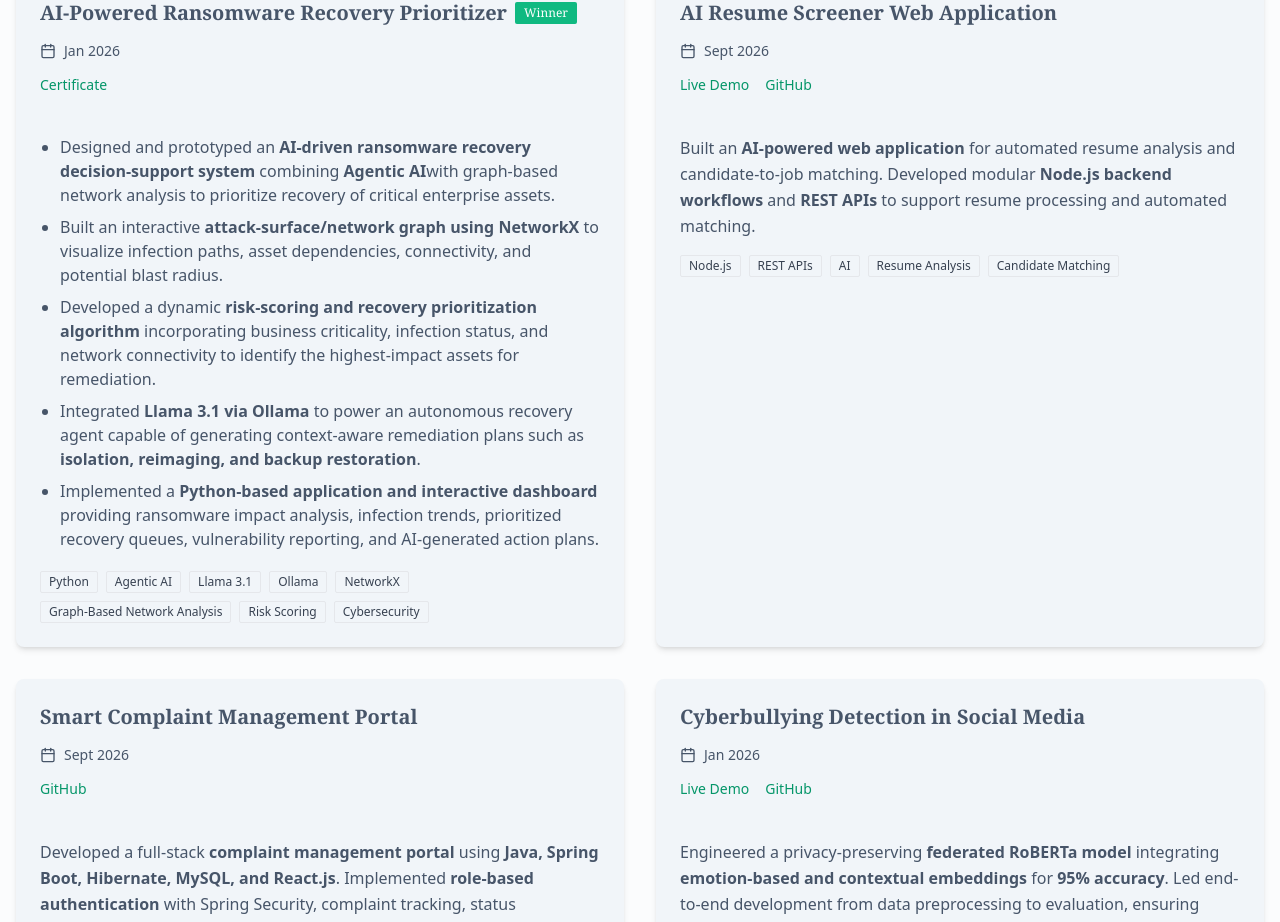
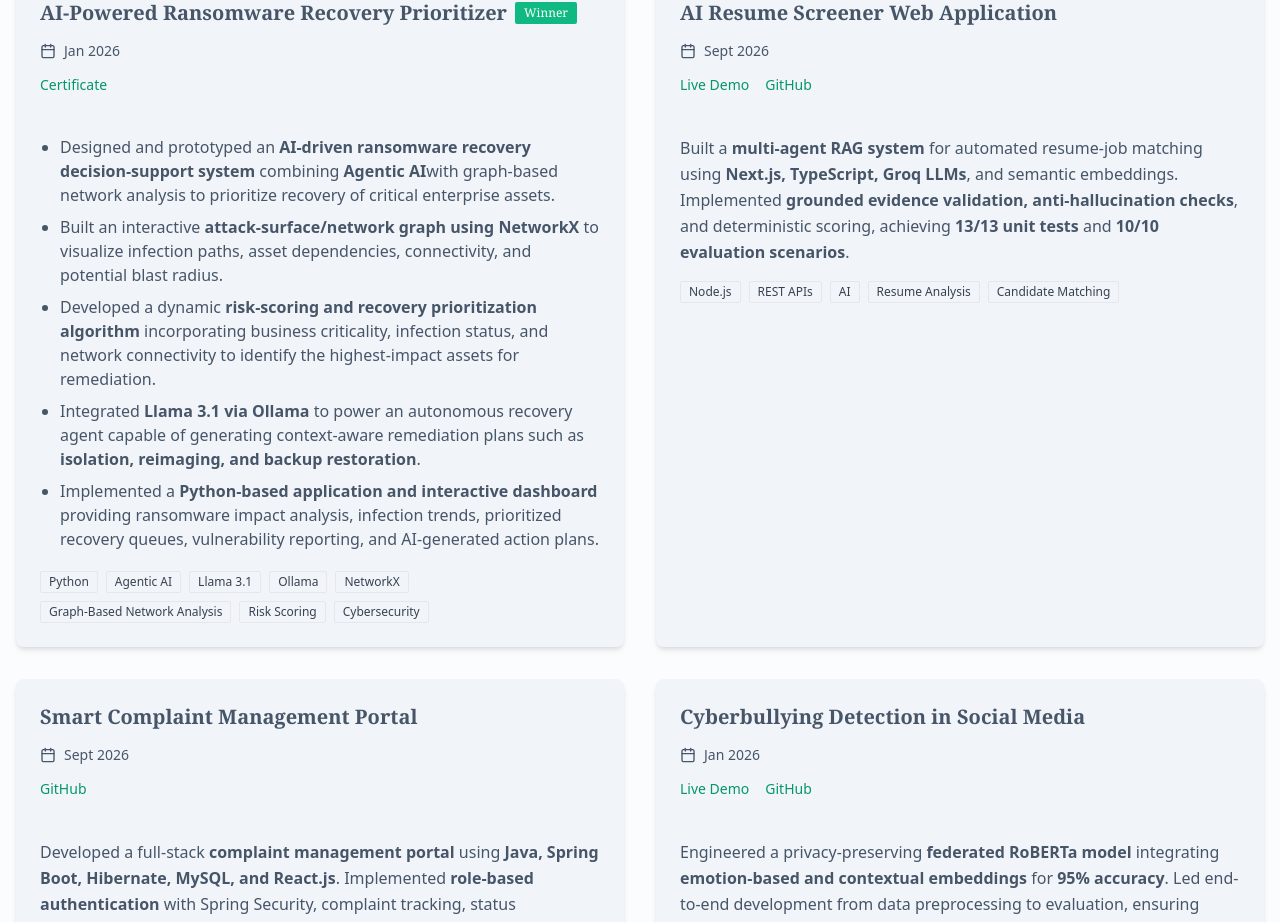
Before and after one commit to Harini410/PortFolio-02, a Next.js app: page / in a window 1280 px wide. Shown: the part 3472-4394 px from the top of the page. Built offline with nearby package versions, Linux system fonts and the light colour scheme; a web font is replaced by a local one.

Commit message:
Update page.tsx

```diff
--- a/app/page.tsx
+++ b/app/page.tsx
@@ -715,14 +715,14 @@ export default function Portfolio() {
         </CardHeader>
 
         <CardContent>
-          <p className="text-muted-foreground mb-4 leading-relaxed">
-            Built an <strong>AI-powered web application</strong> for automated
-            resume analysis and candidate-to-job matching. Developed modular{" "}
-            <strong>Node.js backend workflows</strong> and{" "}
-            <strong>REST APIs</strong> to support resume processing and
-            automated matching.
-          </p>
-
+  <p className="text-muted-foreground mb-4 leading-relaxed">
+    Built a <strong>multi-agent RAG system</strong> for automated
+    resume-job matching using <strong>Next.js, TypeScript, Groq LLMs</strong>,
+    and semantic embeddings. Implemented{" "}
+    <strong>grounded evidence validation, anti-hallucination checks</strong>,
+    and deterministic scoring, achieving <strong>13/13 unit tests</strong>{" "}
+    and <strong>10/10 evaluation scenarios</strong>.
+  </p>
           <div className="flex flex-wrap gap-2">
             {[
               "Node.js",
```
